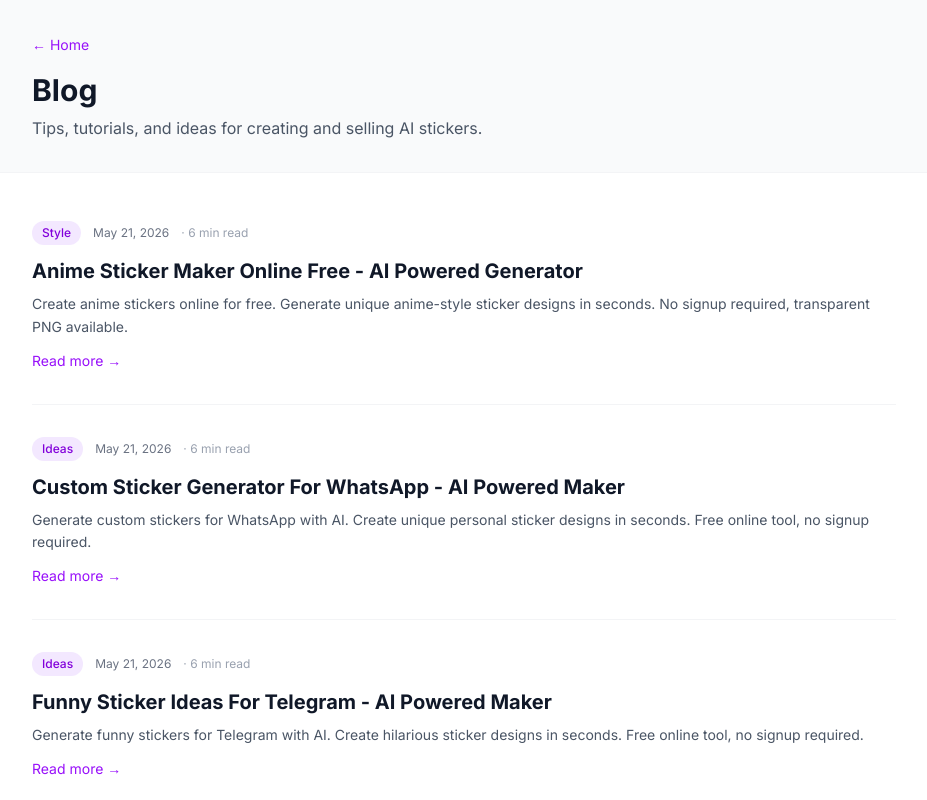
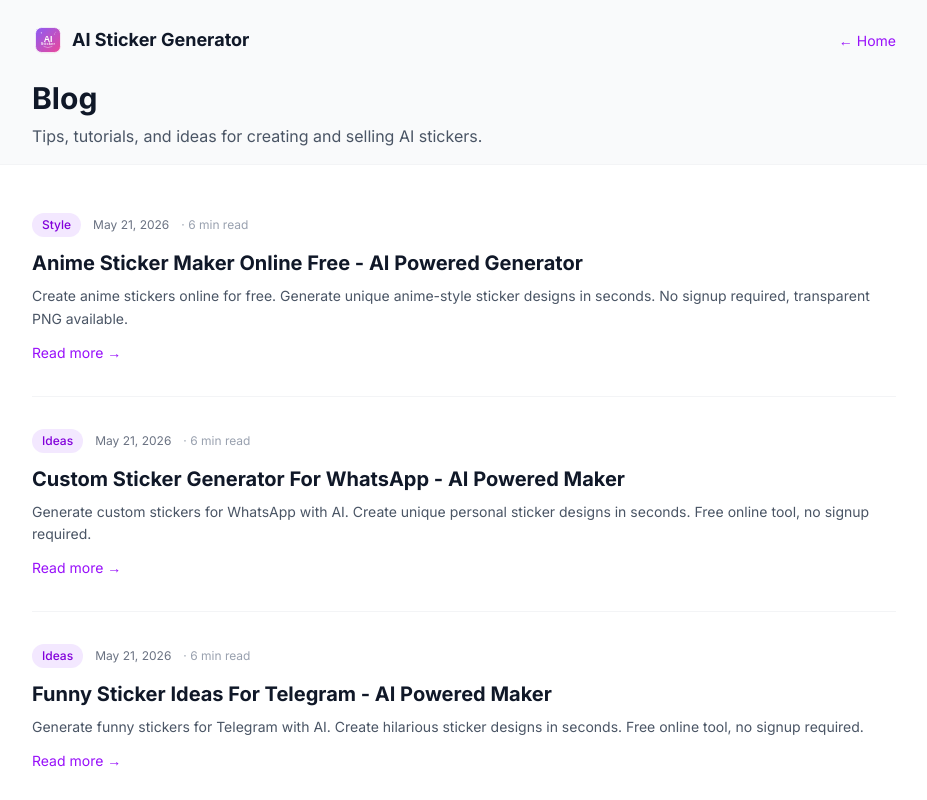
Before and after one commit to diyizixun/ai-sticker-generator, a Next.js app: page /blog in a window 1280 px wide. Shown: the top 800 px of the page, without its empty margins (176-1103 px from the left). Built offline with nearby package versions, Linux system fonts and the light colour scheme; no server answers.

Commit message:
feat: add SVG logo to all pages, replace emoji placeholders

```diff
--- a/src/app/blog/page.tsx
+++ b/src/app/blog/page.tsx
@@ -20,9 +20,17 @@ export default function BlogPage() {
   return (
     <div className="min-h-screen bg-white">
       <header className="bg-gray-50 border-b border-gray-100">
-        <div className="max-w-4xl mx-auto px-4 py-8">
-          <a href="/" className="text-purple-600 hover:underline text-sm">← Home</a>
-          <h1 className="text-3xl font-bold text-gray-900 mt-4">Blog</h1>
+        <div className="max-w-4xl mx-auto px-4 py-6 flex items-center gap-3">
+          <a href="/" className="flex items-center gap-2 hover:opacity-80 transition-opacity">
+            <img src="/logo.svg" alt="AI Sticker Generator" className="w-8 h-8" />
+            <span className="font-bold text-lg text-gray-900">AI Sticker Generator</span>
+          </a>
+          <div className="ml-auto">
+            <a href="/" className="text-purple-600 hover:underline text-sm">← Home</a>
+          </div>
+        </div>
+        <div className="max-w-4xl mx-auto px-4 pb-4">
+          <h1 className="text-3xl font-bold text-gray-900">Blog</h1>
           <p className="text-gray-600 mt-2">Tips, tutorials, and ideas for creating and selling AI stickers.</p>
         </div>
       </header>
--- a/src/app/gallery/page.tsx
+++ b/src/app/gallery/page.tsx
@@ -49,7 +49,7 @@ export default function GalleryPage() {
       <header className="sticky top-0 z-50 bg-white/80 backdrop-blur-md border-b border-gray-100">
         <div className="max-w-6xl mx-auto px-4 h-16 flex items-center justify-between">
           <a href="/" className="flex items-center gap-2">
-            <span className="text-2xl">🎨</span>
+            <img src="/logo.svg" alt="AI Sticker Generator" className="w-8 h-8" />
             <span className="font-bold text-lg text-gray-900">AI Sticker Generator</span>
           </a>
           <nav className="hidden sm:flex items-center gap-4 text-sm">
--- a/src/app/login/page.tsx
+++ b/src/app/login/page.tsx
@@ -27,7 +27,7 @@ export default function LoginPage() {
     <div className="min-h-screen flex items-center justify-center bg-gradient-to-b from-purple-50 to-white px-4">
       <div className="w-full max-w-md">
         <div className="text-center mb-8">
-          <span className="text-4xl">🎨</span>
+          <img src="/logo.svg" alt="AI Sticker Generator" className="w-16 h-16 mx-auto" />
           <h1 className="text-2xl font-bold text-gray-900 mt-4">
             AI Sticker Generator
           </h1>
--- a/src/app/pricing/page.tsx
+++ b/src/app/pricing/page.tsx
@@ -42,7 +42,7 @@ export default function PricingPage() {
       <header className="sticky top-0 z-50 bg-white/80 backdrop-blur-md border-b border-gray-100">
         <div className="max-w-4xl mx-auto px-4 h-16 flex items-center justify-between">
           <a href="/" className="flex items-center gap-2">
-            <span className="text-2xl">🎨</span>
+            <img src="/logo.svg" alt="AI Sticker Generator" className="w-8 h-8" />
             <span className="font-bold text-lg text-gray-900">AI Sticker Generator</span>
           </a>
           <a href="/" className="text-sm text-purple-600 hover:underline">← Back</a>
--- a/src/components/HomePage.tsx
+++ b/src/components/HomePage.tsx
@@ -49,7 +49,7 @@ export default function HomePage() {
       <header className="sticky top-0 z-50 bg-white/80 backdrop-blur-md border-b border-gray-100">
         <div className="max-w-6xl mx-auto px-4 h-16 flex items-center justify-between">
           <div className="flex items-center gap-2">
-            <span className="text-2xl">🎨</span>
+            <img src="/logo.svg" alt="AI Sticker Generator" className="w-8 h-8" />
             <span className="font-bold text-lg text-gray-900">AI Sticker Generator</span>
           </div>
           <nav className="hidden sm:flex items-center gap-6 text-sm text-gray-600">
```
Also changed, not shown: public/logo.svg (added).
